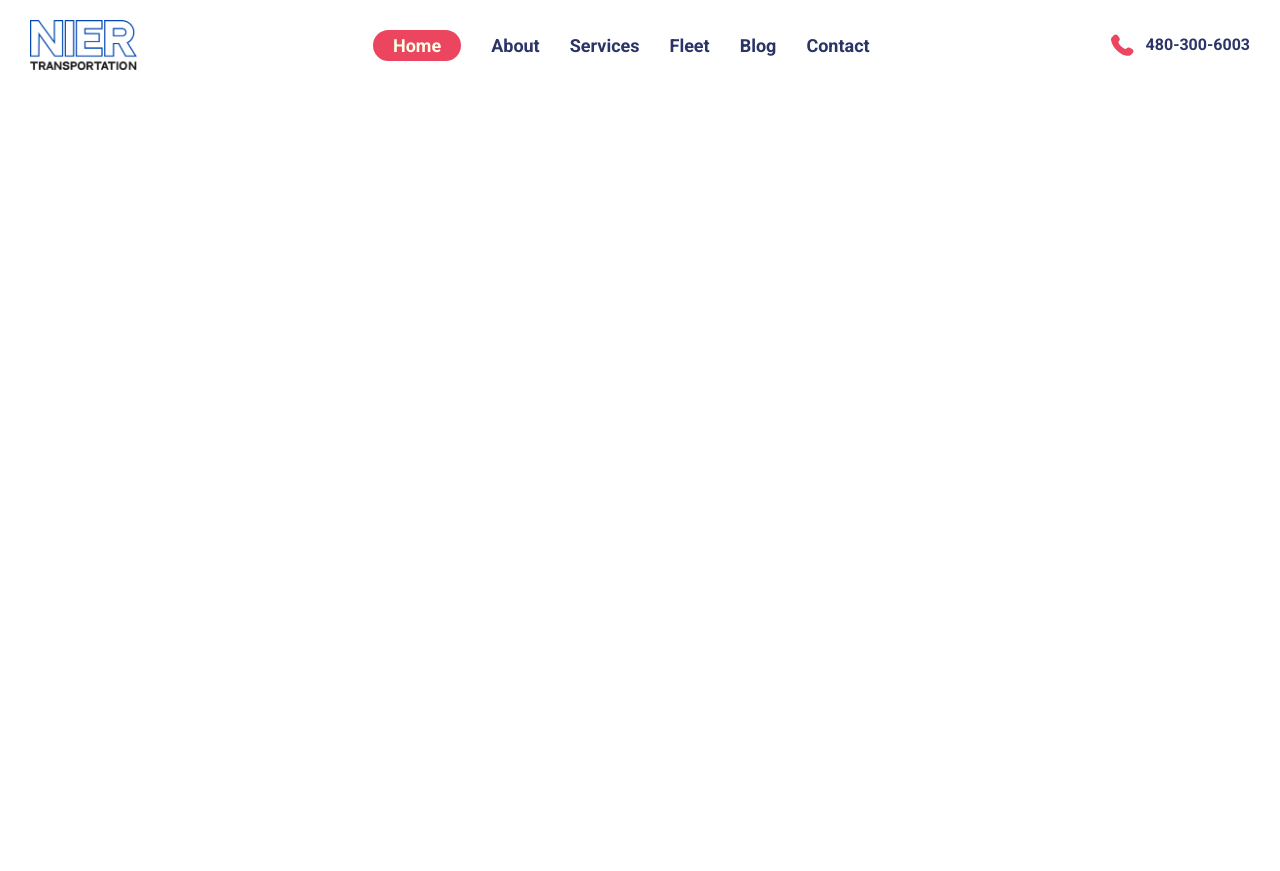
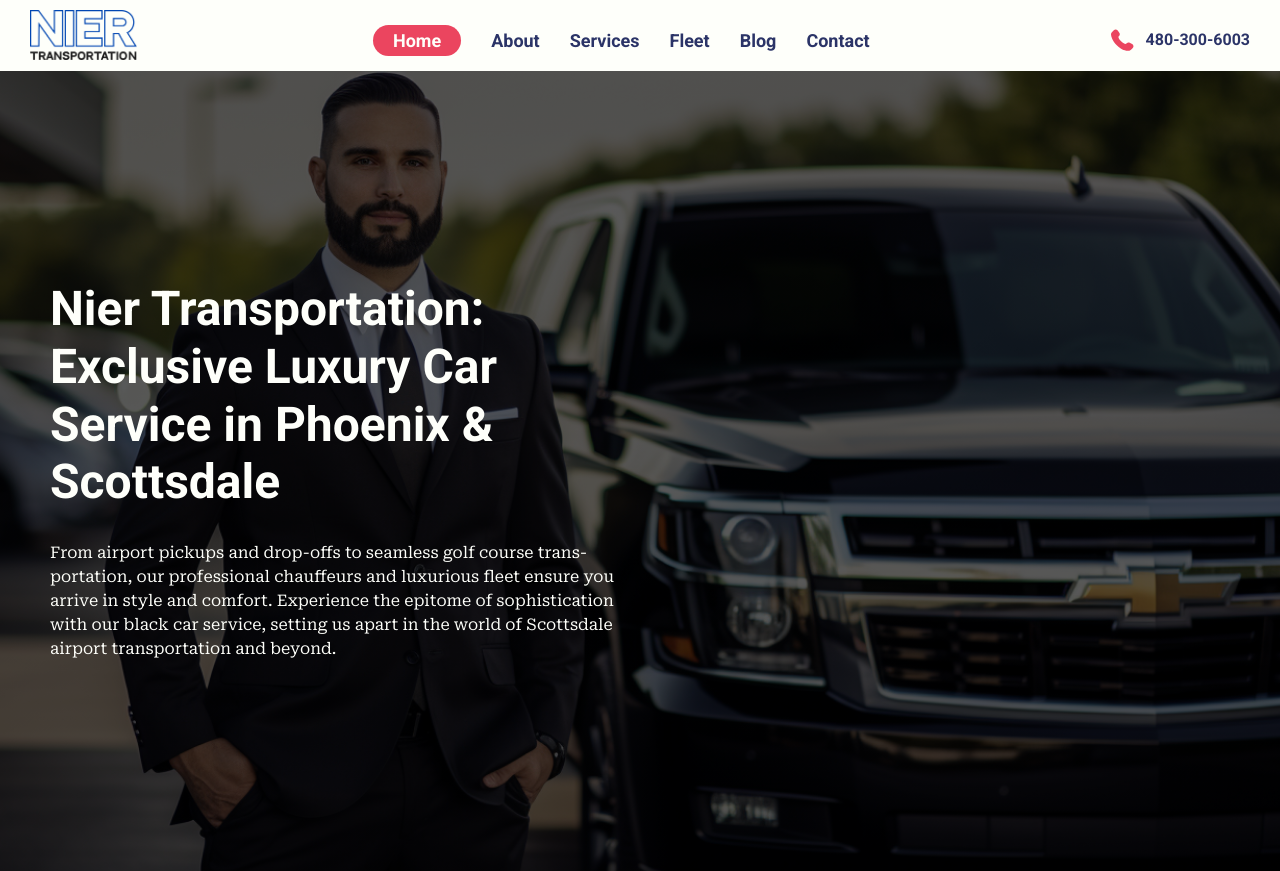
Before and after one commit to ChristianWare/Nier-Transport-Redesign, a Next.js app: page / in a window 1280 px wide. Before the commit the page ends 800 px from the top, so only its background shows below. Built offline with nearby package versions, Linux system fonts and the light colour scheme.

Commit message:
Hero Started

```diff
--- a/src/app/components/Hero/Hero.module.css
+++ b/src/app/components/Hero/Hero.module.css
@@ -0,0 +1,50 @@
+.container {
+  position: relative;
+  margin-bottom: 15rem;
+}
+
+.imgOverlay {
+  z-index: 2;
+  position: absolute;
+  height: 100%;
+  width: 100%;
+  background: linear-gradient(rgba(0, 0, 0, 0.65), rgba(0, 0, 0, 0.65));
+}
+
+.img {
+  object-fit: cover;
+}
+
+.content {
+  padding: 5rem;
+  display: flex;
+  align-items: center;
+  justify-content: center;
+  gap: 3rem;
+  height: 100vh;
+}
+
+.left,
+.right {
+  flex: 1;
+  z-index: 3;
+}
+
+.heading {
+  color: var(--cream);
+  margin-bottom: 3rem;
+}
+
+.copy {
+  color: var(--cream);
+}
+
+@media screen and (max-width: 870px) {
+    .content {
+        flex-direction: column;
+    }
+
+    .right {
+        display: none;
+    }
+}
--- a/src/app/components/Hero/Hero.tsx
+++ b/src/app/components/Hero/Hero.tsx
@@ -1,10 +1,28 @@
+import LayoutWrapper from "../LayoutWrapper/LayoutWrapper";
 import styles from "./Hero.module.css";
+import Image from "next/image";
+import BG from "../../../../public/images/Hero1.png";
 
 const Hero = () => {
   return (
-    <section>
+    <section className={styles.container}>
+      <div className={styles.imgOverlay}></div>
+      <Image src={BG} alt='Nier Transportation' fill className={styles.img} />
       <div className={styles.content}>
-        {/* <h1>HERO COMPONENT HERE</h1> */}
+        <div className={styles.left}>
+          <h1 className={styles.heading}>
+            Nier Transportation: <br />
+            Exclusive Luxury Car Service in Phoenix & Scottsdale
+          </h1>
+          <p className={styles.copy}>
+            From airport pickups and drop-offs to seamless golf course
+            transportation, our professional chauffeurs and luxurious fleet
+            ensure you arrive in style and comfort. Experience the epitome of
+            sophistication with our black car service, setting us apart in the
+            world of Scottsdale airport transportation and beyond.
+          </p>
+        </div>
+        <div className={styles.right}></div>
       </div>
     </section>
   );
--- a/src/app/components/Nav/Nav.module.css
+++ b/src/app/components/Nav/Nav.module.css
@@ -1,7 +1,8 @@
 .header {
-  margin-top: 1rem;
+  padding-top: 1rem;
   font-family: var(--roboto);
   color: var(--darkBlue);
+  background-color: var(--cream);
 }
 
 .navbar {
@@ -14,6 +15,7 @@
   font-size: 2.5rem;
   letter-spacing: 0.5px;
   transition: all 0.2s ease-in;
+  z-index: 998;
 }
 
 .officialLogoMobile {
@@ -21,7 +23,7 @@
 }
 
 .officialLogo {
-  margin-top: 1rem;
+  /* margin-top: 1rem; */
 }
 
 .menuItemsGroup,
@@ -64,6 +66,10 @@
   gap: 1rem;
 }
 
+.phone {
+  z-index: 998;
+}
+
 .mobilePhone {
   display: none;
 }
@@ -92,7 +98,7 @@
 
 @media screen and (max-width: 870px) {
   .header {
-    margin-top: 2rem;
+    /* margin-top: 2rem; */
   }
 
   .navMenu {
--- a/src/app/components/Nav/Nav.tsx
+++ b/src/app/components/Nav/Nav.tsx
@@ -39,8 +39,8 @@ const Nav = () => {
   const pathname = usePathname();
 
   return (
-    <LayoutWrapper>
-      <header className={styles.header}>
+    <header className={styles.header}>
+      <LayoutWrapper>
         <nav className={styles.navbar}>
           <div className={styles.logo}>
             <Link href='/' className={styles.logo}>
@@ -155,8 +155,8 @@ const Nav = () => {
             <span className={styles.whiteBar}></span>
           </span>
         </nav>
-      </header>
-    </LayoutWrapper>
+      </LayoutWrapper>
+    </header>
   );
 };
 export default Nav;
--- a/src/app/globals.css
+++ b/src/app/globals.css
@@ -1,7 +1,7 @@
 :root {
   --darkBlue: #2B3467;
   --lightBlue: #BAD7E9;
-  --cream: #FCFFE7;
+  --cream: #fefffa;
   --red: #EB455F;
 }
 
```
